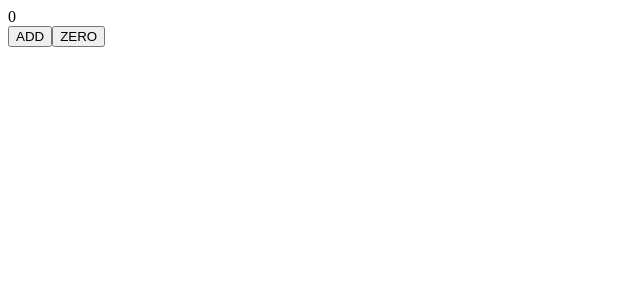
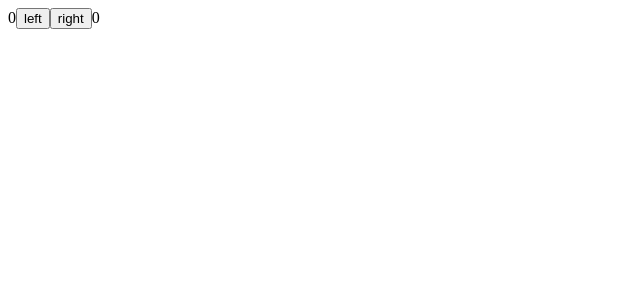
Before and after one commit to laiyousin/FullStackOpen, a React (Create React App) app in the folder part1/courseinfo/: page / in a window 1280 px wide. Shown: the top 300 px of the page, without its empty margins (0-640 px from the left). Built offline with nearby package versions, Linux system fonts and the light colour scheme.

Commit message:
Coimplex State

```diff
--- a/part1/courseinfo/src/App.js
+++ b/part1/courseinfo/src/App.js
@@ -1,37 +1,32 @@
 import { useState } from "react"
 
-const Display = (props) => {
-  return (
-    <div>{props.counter}</div>
-  )
-}
+const App = () => {
+  const [clicks, setClicks] = useState({
+    left: 0, right: 0
+  })
 
-const Button = (props) => {
-  return (
-    <button onClick={props.onClick}>
-      {props.text}
-    </button>
-  )
-}
-const App = () => {
-  const [ counter, setCounter ] = useState(0)
+  const handleLeftClick = () => {
+    setClicks({
+      ...clicks,
+      left: clicks.left + 1
+    })
+  }
 
-  //若在此使用箭頭函式，則每次觸發按鈕事件時才進入函式。
-  //若在此使用普通函式，則會因為按鈕事件，改變counter，改變counter會觸發re-render，re-render時又會改變counter，以此類推造成re-render次數過多。
-  const increaseByOne = () => setCounter(counter + 1)
-  const setToZero = () => setCounter(0)
+  const handleRightClick = () => {
+    setClicks({
+      ...clicks,
+      right: clicks.right + 1
+    })
+  }
+  // React forbidden "clicks.left ++" or "clicks.right ++", 改變state需要設定state一個新的object,
+  // 若從前一個state來的properties沒有改變, 則在新的object中複製前state中的所有properties, 並設定為新的state。
 
   return (
     <div>
-      <Display counter={counter}/>
-      <Button
-        onClick= {increaseByOne}
-        text= 'ADD'
-        />
-      <Button
-        onClick= {setToZero}
-        text= 'ZERO'
-      />
+      {clicks.left}
+      <button onClick={handleLeftClick}>left</button>
+      <button onClick={handleRightClick}>right</button>
+      {clicks.right}
     </div>
   )
 }
```
